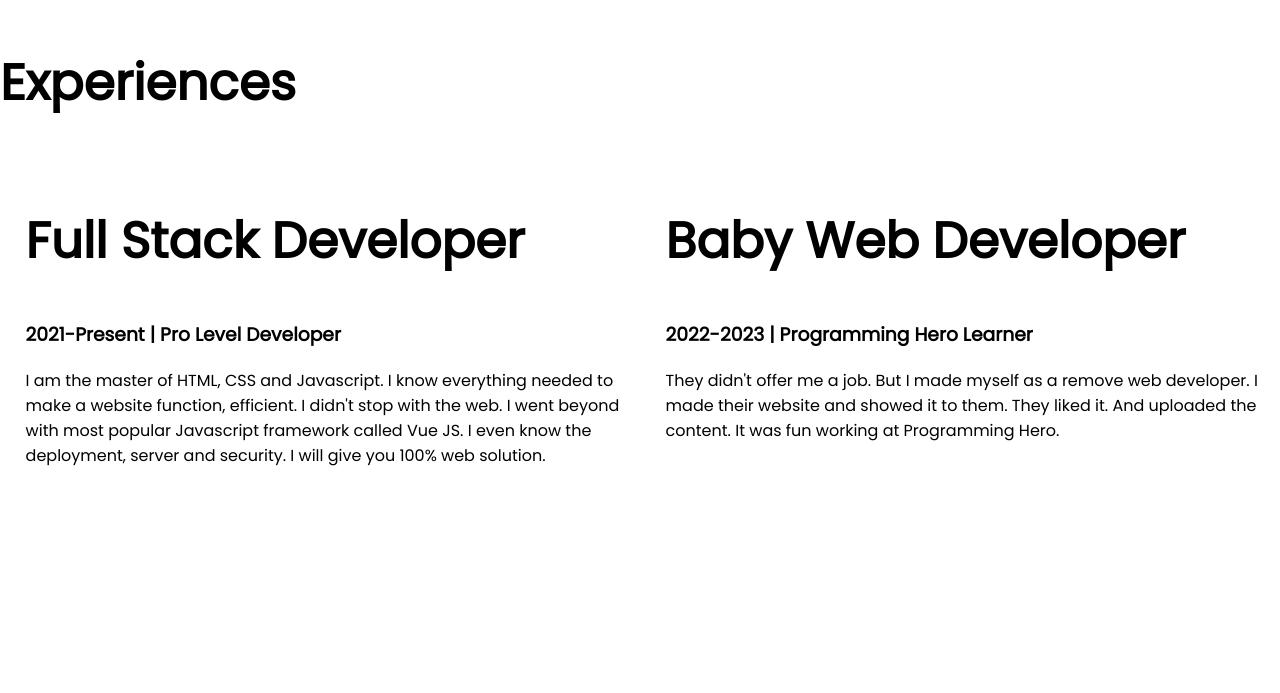
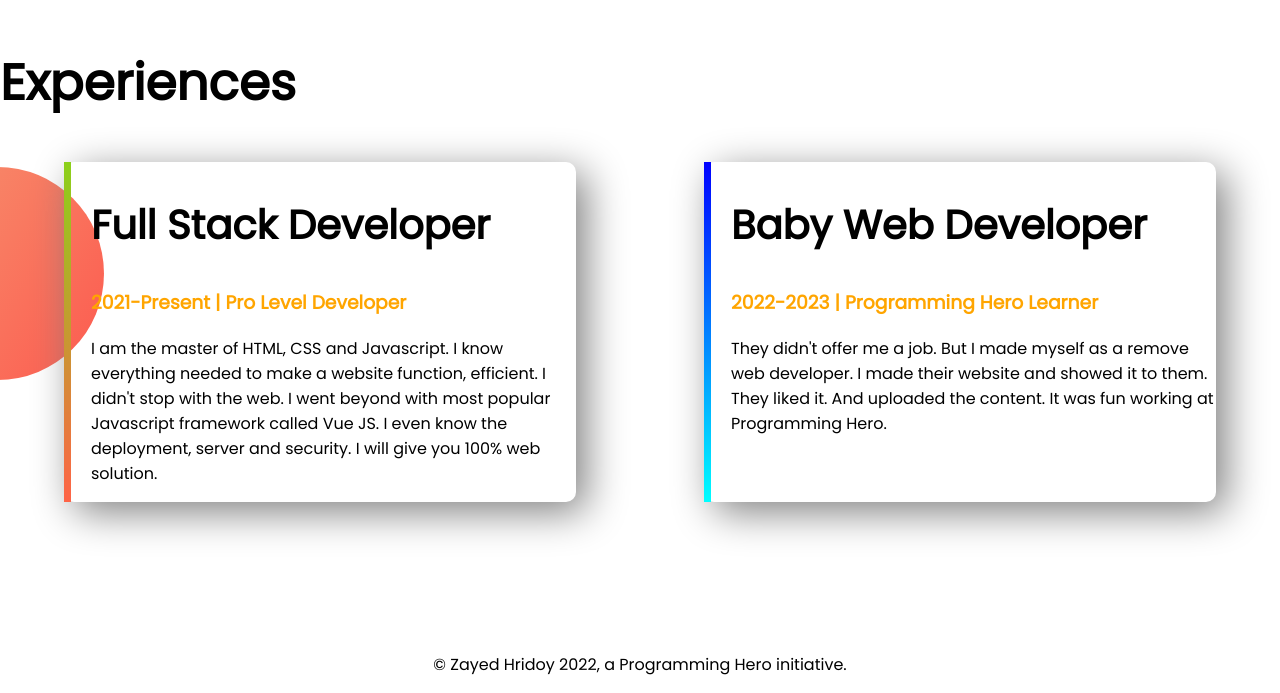
Before and after one commit to zayedhridoy/developer-portfolio, a plain HTML site: page index.html in a window 1280 px wide. Shown: the part 1207-1900 px from the top of the page. Before the commit the page ends 1841 px from the top, so only its background shows below. Drawn offline with Linux system fonts and the light colour scheme.

Commit message:
footer and experience added

```diff
--- a/index.html
+++ b/index.html
@@ -41,21 +41,21 @@
             <a class="link-button" target="_blank" href="">DOWNLOAD RESUME</a>
         </div>
     </section>
-    <section class="expererience-area">
+    <section class="experience-area">
         <h1>Experiences</h1>
         <div class="flexible-container">
-            <div class="half-width">
-                <h1>Full Stack Developer</h1>
-                <h3>2021-Present | Pro Level Developer</h3>
+            <div id="full-stack-experience" class="experience-item">
+                <h2>Full Stack Developer</h2>
+                <h3 class="orange-color">2021-Present | Pro Level Developer</h3>
                 <p>I am the master of HTML, CSS and Javascript. I know everything needed to make a website function,
                     efficient. I didn't stop with the web. I went beyond with most popular Javascript framework called
                     Vue
                     JS. I even know the deployment, server and security. I will give you 100% web solution.
                 </p>
             </div>
-            <div class="half-width">
-                <h1>Baby Web Developer</h1>
-                <h3>2022-2023 | Programming Hero Learner</h3>
+            <div id="web-dev-experience" class="experience-item">
+                <h2>Baby Web Developer</h2>
+                <h3 class="orange-color">2022-2023 | Programming Hero Learner</h3>
                 <p>They didn't offer me a job. But I made myself as a remove web developer. I made their website and
                     showed
                     it to them. They liked it. And uploaded the content. It was fun working at Programming Hero.</p>
@@ -63,6 +63,9 @@
         </div>
 
     </section>
+    <footer>
+        <p> © Zayed Hridoy 2022, a Programming Hero initiative.</p>
+    </footer>
 </body>
 
 </html>
--- a/style.css
+++ b/style.css
@@ -4,6 +4,9 @@
 }
 h1{
     font-size: 50px;
+}
+h2{
+    font-size: 40px;
 }
 .orange-color{
     color: orange;
@@ -30,11 +33,37 @@
 
 }
 .top-banner{
-    background-image: url(images/top-banner.png);
+    background-image: url(images/geo\ bg.jpg);
     background-repeat: no-repeat;
 }
 .dream-big{
-    background-image: url(images/dream-bg.png);
+    background-image: url(images/blue\ banner.jpg);
     background-repeat: no-repeat;
     background-position:right;
 }
+.experience-area{
+    background-image: url(images/exp-bg.png);
+    background-repeat: no-repeat;
+    background-position: left;
+}
+.experience-item{
+    width: 40%;
+    margin-left: 5%;
+    margin-right: 5%;
+    padding-left: 20px;
+    border-radius: 10px;
+    box-shadow: 10px 10px 40px gray;
+}
+#web-dev-experience{
+    border-left: 7px solid;
+    border-image:linear-gradient(blue,cyan) ;
+    border-image-slice: 1;
+}
+#full-stack-experience{
+    border-left: 7px solid;
+    border-image: linear-gradient(rgb(139, 209, 26),tomato);
+    border-image-slice: 1;
+}
+footer p{
+    text-align: center;
+}
```
Also changed, not shown: images/1641233505245.jpg (deleted), images/2017-05-03-20-20-05-754.jpg (deleted), images/blue banner.jpg (added), images/geo bg.jpg (added), images/me.jpg (deleted), 4 other files.
